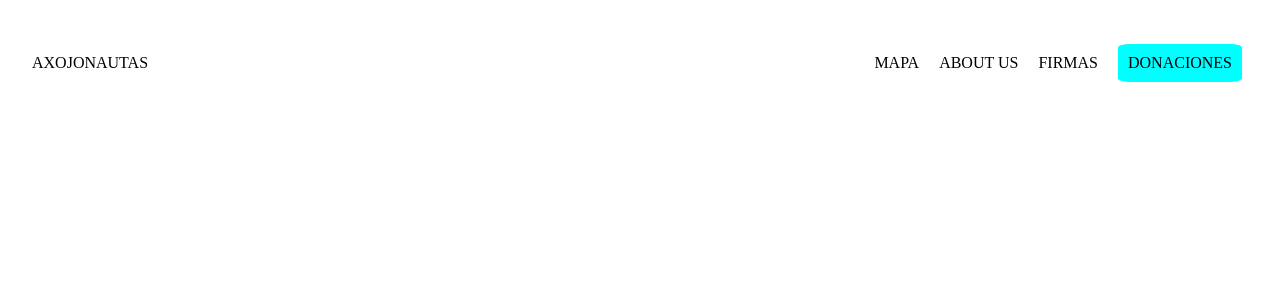
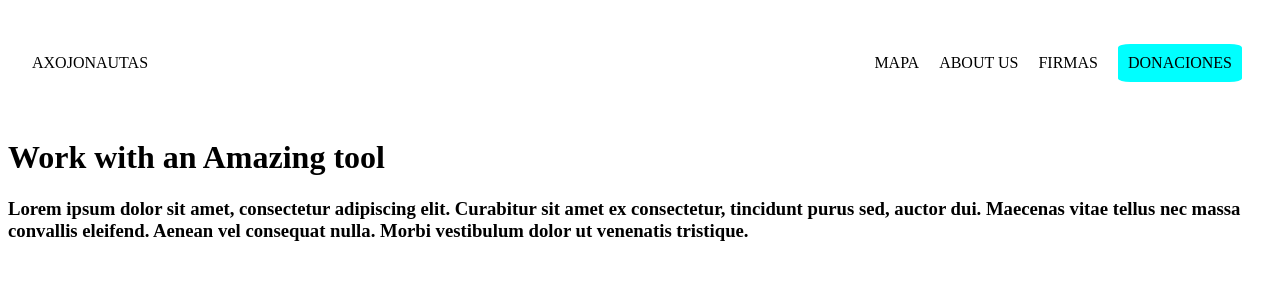
Before and after one commit to GeovannyHDZ/HacktheOcean_Axolonautas, a Vue app: page / in a window 1280 px wide. Shown: the top 300 px of the page. Built offline with nearby package versions, Linux system fonts and the light colour scheme.

Commit message:
Update Header.vue

```diff
--- a/src/components/Header.vue
+++ b/src/components/Header.vue
@@ -1,6 +1,7 @@
 <script></script>
 <template>
-
+    <h1>Work with an Amazing tool</h1>
+    <h3>Lorem ipsum dolor sit amet, consectetur adipiscing elit. Curabitur sit amet ex consectetur, tincidunt purus sed, auctor dui. Maecenas vitae tellus nec massa convallis eleifend. Aenean vel consequat nulla. Morbi vestibulum dolor ut venenatis tristique. </h3>
 </template>
 
 <style>
```
